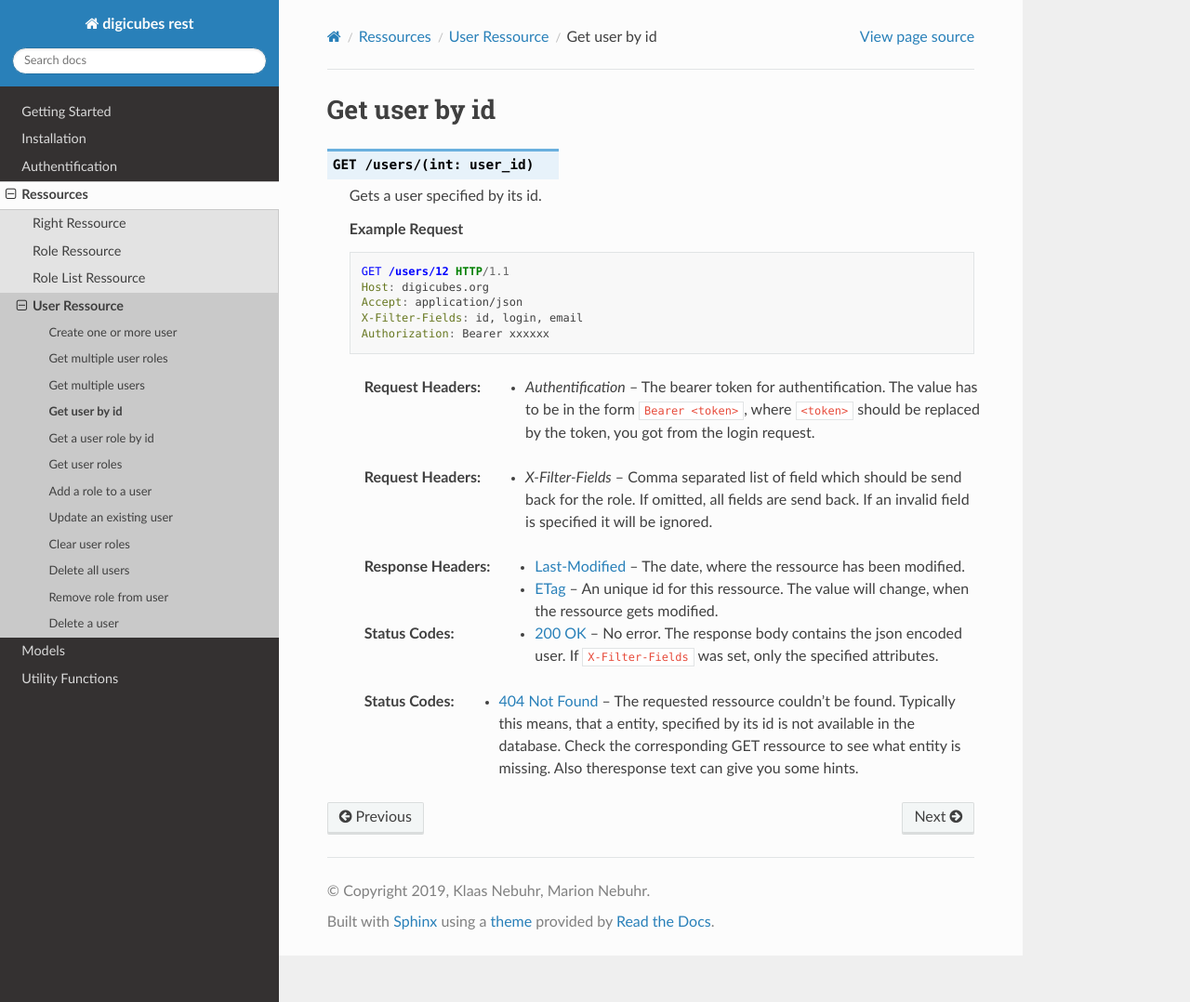
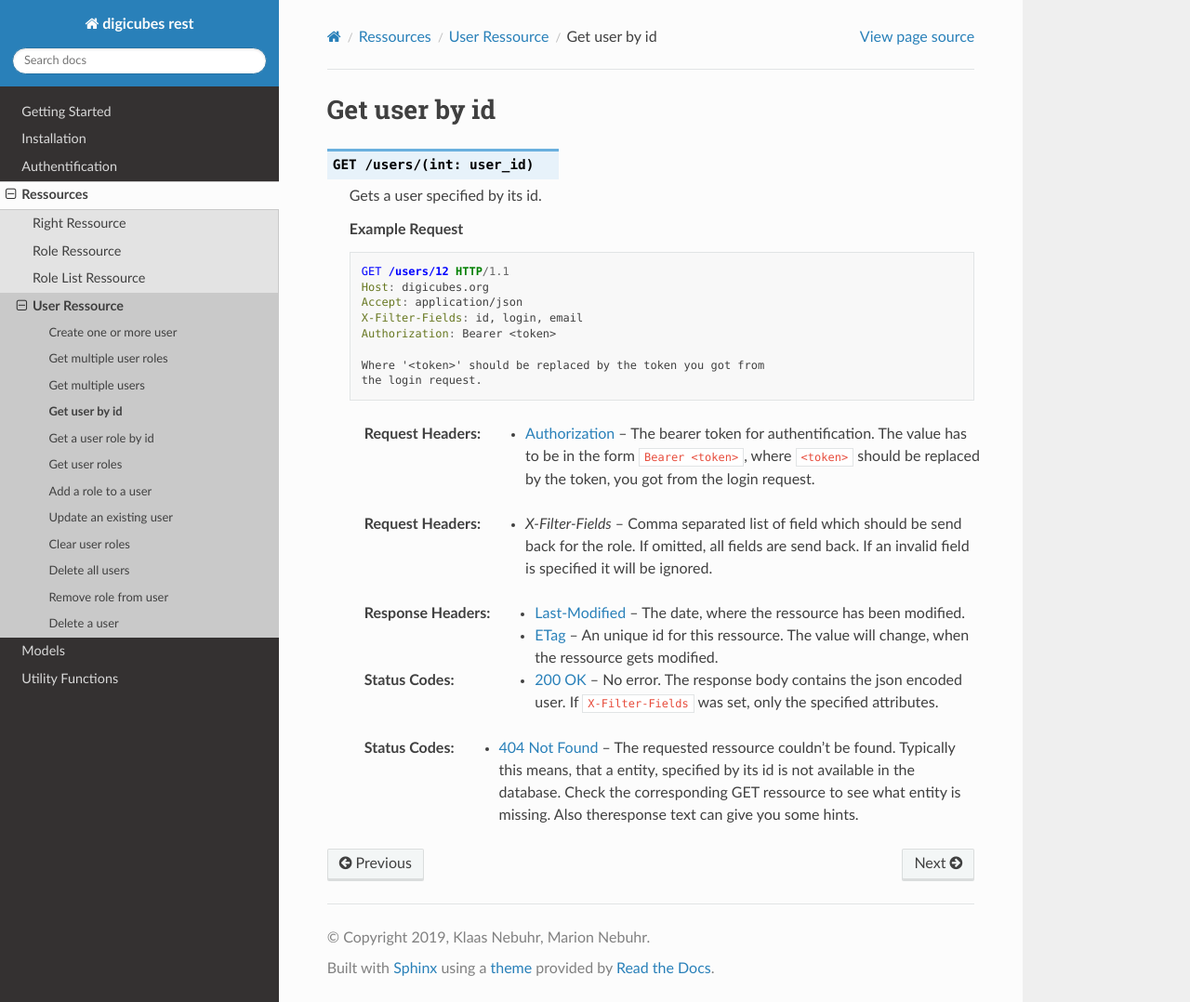
Before and after one commit to FirstKlaas/digicubes-rest, a Sphinx documentation site: the page built from source/ressources/api/user/get_single_user.rst, in a window 1280 px wide and 1078 px high. Shown: the whole window at 93% size. Built offline with Sphinx 7.4.7 and the Read the Docs theme 2.0.0, drawn with Linux system fonts in a browser that asks for light colours.

Commit message:
Typo in documentation

```diff
--- a/source/ressources/api/headers/authorization.rst
+++ b/source/ressources/api/headers/authorization.rst
@@ -1,4 +1,4 @@
-:reqheader Authentification: The bearer token for authentification.
+:reqheader Authorization: The bearer token for authentification.
     The value has to be in the form ``Bearer <token>``, where
     ``<token>`` should be replaced by the token, you got from
     the login request.
--- a/source/ressources/api/user/get_single_user.rst
+++ b/source/ressources/api/user/get_single_user.rst
@@ -13,7 +13,10 @@ Get user by id
         Host: digicubes.org
         Accept: application/json
         X-Filter-Fields: id, login, email
-        Authorization: Bearer xxxxxx
+        Authorization: Bearer <token>
+
+        Where '<token>' should be replaced by the token you got from
+        the login request.
 
     .. include:: ../headers/authorization.rst
 
```
